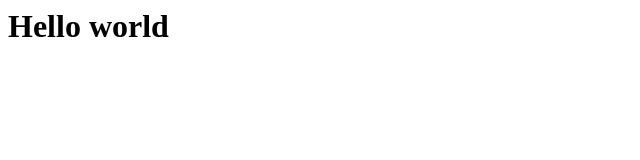
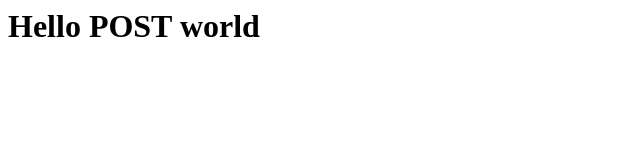
Before and after one commit to shapirovit/git-c, a plain HTML site: page index.html in a window 1280 px wide. Shown: the whole page, without its empty margins (0-640 px from the left). Drawn offline with Linux system fonts and the light colour scheme.

Commit message:
edit index

```diff
--- a/index.html
+++ b/index.html
@@ -1 +1 @@
-<h1>Hello world</h1>
+<h1>Hello POST world</h1>
```
